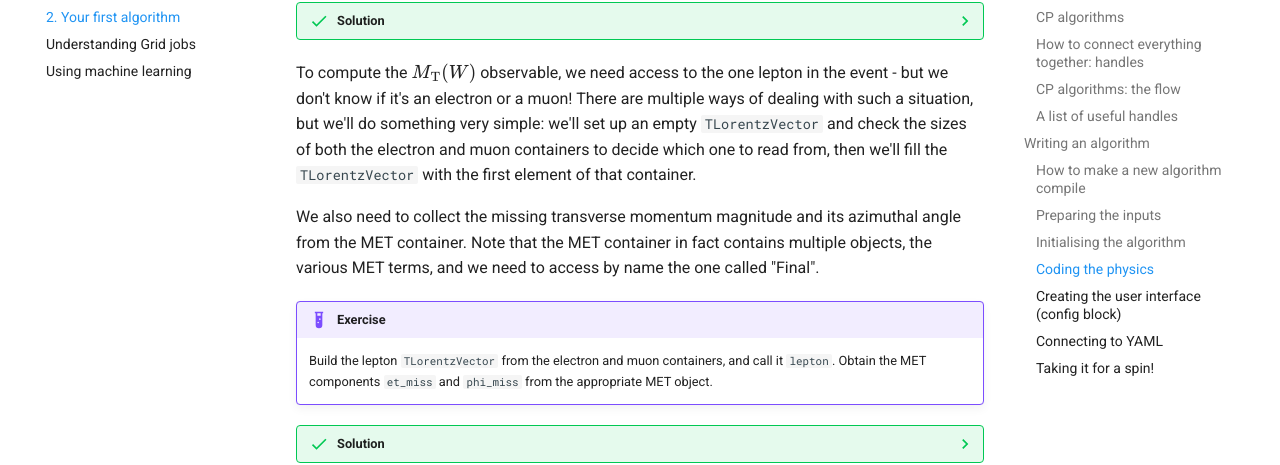
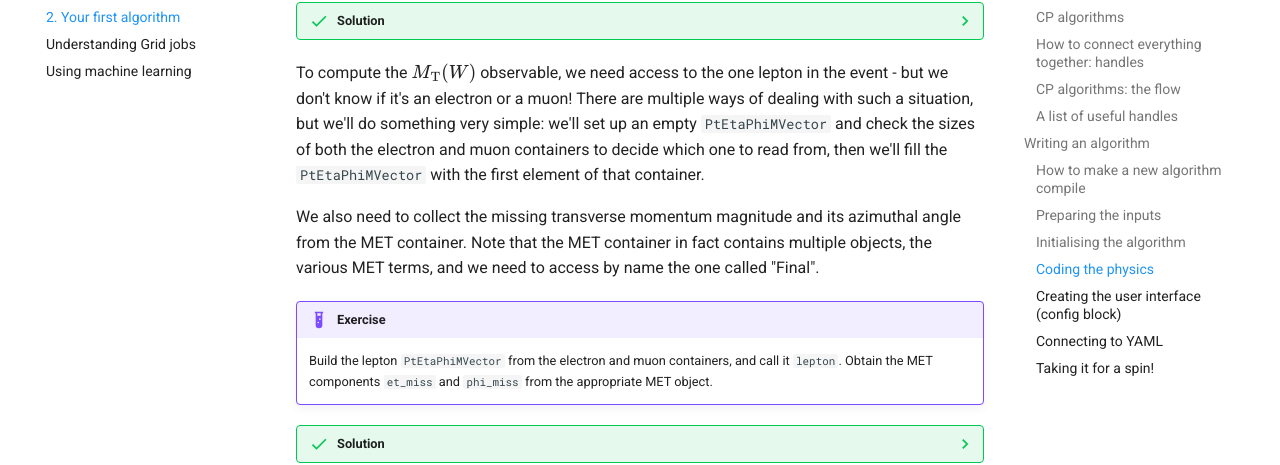
Before and after one commit to SuperNova76/TopCPToolKit, an MkDocs documentation site: the page built from docs/tutorials/write_algorithm.md, in a window 1280 px wide and 900 px high, scrolled down 6869 px. Shown: the part 145-610 px from the top of the window. Built offline with MkDocs 1.6.1 and Material for MkDocs 9.7.7, drawn with Linux system fonts in a browser that asks for light colours; emoji names are drawn with the system emoji font; formulas are drawn with MathJax 3; some of the changed text lies outside the part shown.

Commit message:
Starting to move away from TLorentzVector

````diff
--- a/docs/tutorials/write_algorithm.md
+++ b/docs/tutorials/write_algorithm.md
@@ -128,7 +128,7 @@ We will soon attempt to write our own CP algorithm, so let's summarise the key p
 
 The following handles are commonly used in CP and analysis algorithms.
 We'll use some of them ourselves in this tutorial!
-For container handles, any `xAOD::` container can be used; for decoration handles, all the standard types are supported (even `TLorentzVector` and `std::vector`!).
+For container handles, any `xAOD::` container can be used; for decoration handles, all the standard types are supported (even `PtEtaPhiMVector` and `std::vector`!).
 It is also possible to make arrays of handles, to be configured by the user.
 
 - [`SysListHandle`](https://acode-browser1.usatlas.bnl.gov/lxr/source/athena/PhysicsAnalysis/Algorithms/SystematicsHandles/SystematicsHandles/SysListHandle.h): used exclusively for the systematics list
@@ -318,19 +318,19 @@ The loop over all relevant systematics is already set up for us, so let's commen
     ```
 
 To compute the $M_\mathrm{T}(W)$ observable, we need access to the one lepton in the event - but we don't know if it's an electron or a muon!
-There are multiple ways of dealing with such a situation, but we'll do something very simple: we'll set up an empty `TLorentzVector` and check the sizes of both the electron and muon containers to decide which one to read from, then we'll fill the `TLorentzVector` with the first element of that container.
+There are multiple ways of dealing with such a situation, but we'll do something very simple: we'll set up an empty `PtEtaPhiMVector` and check the sizes of both the electron and muon containers to decide which one to read from, then we'll fill the `PtEtaPhiMVector` with the first element of that container.
 
 We also need to collect the missing transverse momentum magnitude and its azimuthal angle from the MET container.
 Note that the MET container in fact contains multiple objects, the various MET terms, and we need to access by name the one called "Final".
 
 !!! example "Exercise"
-    Build the lepton `TLorentzVector` from the electron and muon containers, and call it `lepton`.
+    Build the lepton `PtEtaPhiMVector` from the electron and muon containers, and call it `lepton`.
     Obtain the MET components `et_miss` and `phi_miss` from the appropriate MET object.
 
 ??? success "Solution"
     Still in the loop over systematics, and after the code we've just added, write:
     ```cpp
-    TLorentzVector lepton;
+    PtEtaPhiMVector lepton;
     if ( electrons->size() > 0 ) {
       lepton = electrons->at(0)->p4();
     }
--- a/source/TopCPToolkit/python/PartonHistoryToSpinInputConfig.py
+++ b/source/TopCPToolkit/python/PartonHistoryToSpinInputConfig.py
@@ -1,7 +1,7 @@
 from AnalysisAlgorithmsConfig.ConfigBlock import ConfigBlock
 
 class PartonHistoryToSpinInputConfig(ConfigBlock):
-    """Turn the top parton histories into TLorentzVectors suitable for use"""
+    """Turn the top parton histories into PtEtaPhiMVector suitable for use"""
     """in the TopSpinDensityMatrixAlg"""
 
     def __init__(self):
````
Also changed, not shown: source/TopCPToolkit/CMakeLists.txt (+4 -4 lines), 12 other files.
